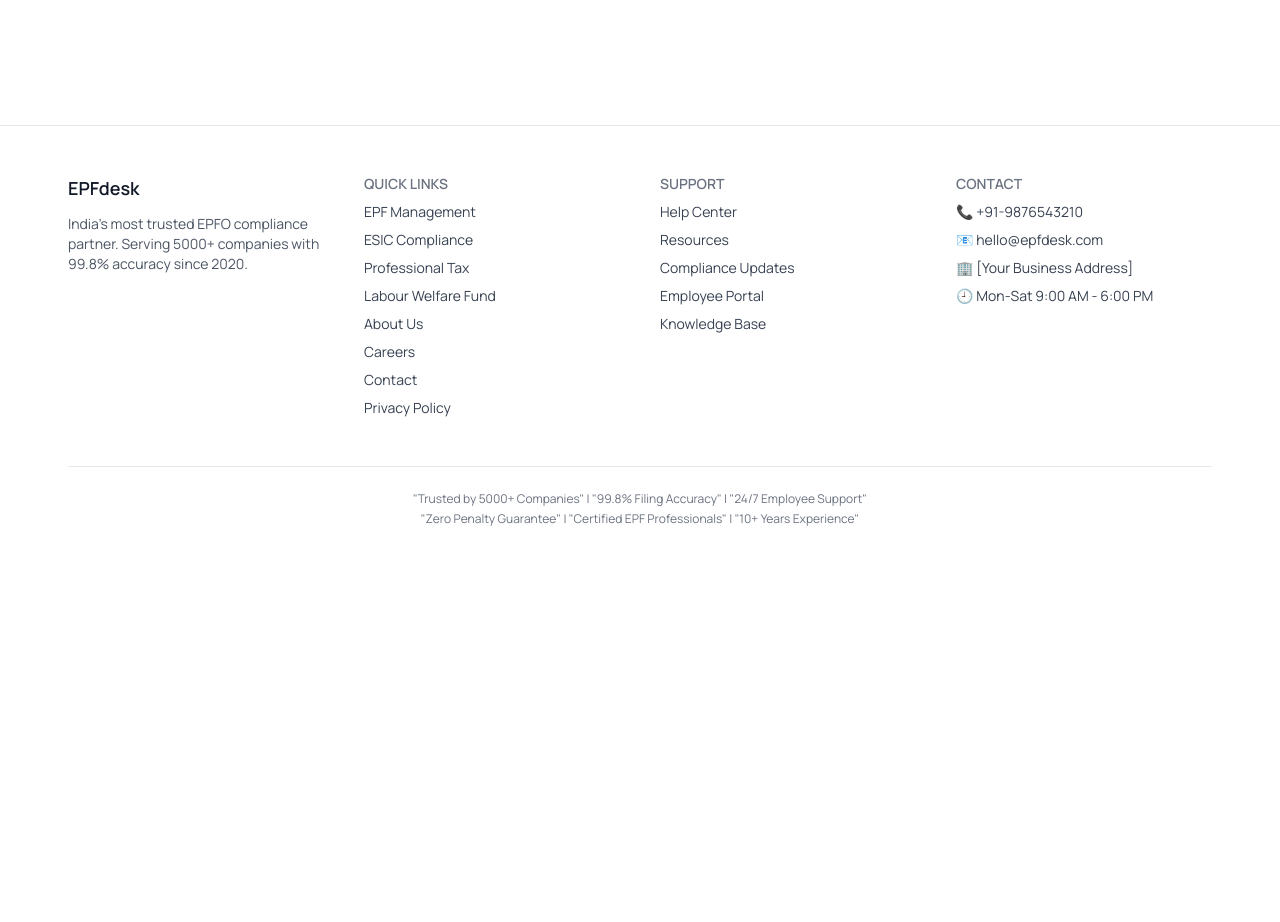
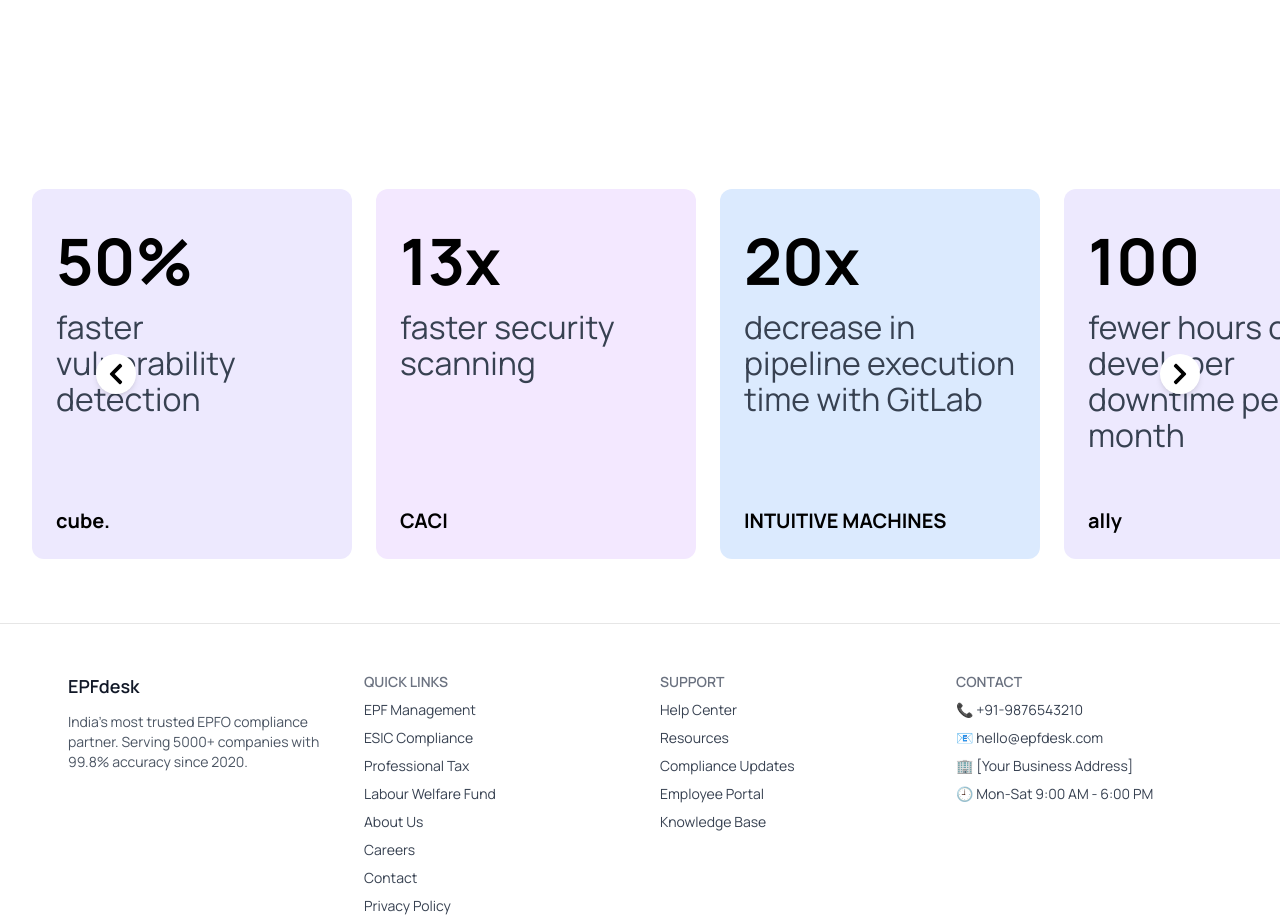
Before and after one commit to greatby/EPFdesk_V2, a React (Vite) app: page / in a window 1280 px wide. Shown: the part 5440-6362 px from the top of the page. Before the commit the page ends 6015 px from the top, so only its background shows below. Built offline with nearby package versions, Linux system fonts and the light colour scheme.

Commit message:
Added slider component and minor code changes

```diff
--- a/src/App.jsx
+++ b/src/App.jsx
@@ -38,7 +38,7 @@
               <ServiceCards />
             </FadeInWhenVisible>
             <StackedCards />
-            {/* <CustomerCarousel /> */}
+            <CustomerCarousel />
           </Layout>
         }
       />
--- a/src/components/customerCarousel.jsx
+++ b/src/components/customerCarousel.jsx
@@ -1,98 +1,93 @@
-import { ChevronLeftIcon, ChevronRightIcon } from "@heroicons/react/24/outline";
-import { useRef } from "react";
+import React, { useRef } from "react";
+import { FaChevronLeft, FaChevronRight } from "react-icons/fa";
 
-const carouselData = [
+const slides = [
   {
-    stat: "50%",
-    description: "faster vulnerability detection",
-    logo: "/images/customer_logos/cube-logo.png",
+    percent: "50%",
+    text: "faster vulnerability detection",
+    logo: "cube.",
     bg: "bg-violet-100",
   },
   {
-    stat: "13x",
-    description: "faster security scanning",
-    logo: "/images/customer_logos/caci-black-logo.svg",
+    percent: "13x",
+    text: "faster security scanning",
+    logo: "CACI",
     bg: "bg-purple-100",
   },
   {
-    stat: "20x",
-    description: "decrease in pipeline execution time with GitLab",
-    logo: "/images/customer_logos/intuitive-machines.png",
-    bg: "bg-violet-200",
+    percent: "20x",
+    text: "decrease in pipeline execution time with GitLab",
+    logo: "INTUITIVE MACHINES",
+    bg: "bg-blue-100",
   },
   {
-    stat: "100",
-    description: "fewer hours of developer downtime per month",
-    logo: "/images/customer_logos/ally-bank-black.svg",
-    bg: "bg-purple-200",
+    percent: "100",
+    text: "fewer hours of developer downtime per month",
+    logo: "ally",
+    bg: "bg-violet-100",
   },
   {
-    stat: "6x",
-    description: "faster time to market",
-    logo: "/images/customer_logos/deutsche-telekom-black.svg",
+    percent: "6x",
+    text: "faster time to market",
+    logo: "T-Mobile",
     bg: "bg-green-100",
   },
 ];
 
-export default function PerformanceCarousel() {
-  const carouselRef = useRef(null);
+const TestimonialSlider = () => {
+  const containerRef = useRef(null);
 
-  const scroll = (dir) => {
-    const scrollAmount = 360;
-    carouselRef.current?.scrollBy({
-      left: dir === "left" ? -scrollAmount : scrollAmount,
+  const scroll = (direction) => {
+    const container = containerRef.current;
+    const scrollAmount = container.offsetWidth / 1.2;
+    container.scrollBy({
+      left: direction === "left" ? -scrollAmount : scrollAmount,
       behavior: "smooth",
     });
   };
 
   return (
-    <section className="w-full py-16 bg-white relative">
-      <div className="max-w-7xl mx-auto px-4 text-center">
-        <h2 className="text-3xl sm:text-4xl font-bold mb-10">
+    <section className="w-full py-12">
+      {/* <h2 className="text-center text-2xl md:text-3xl font-bold mb-6">
         One platform for teams of every size
-        </h2>
-
+      </h2> */}
       <div className="relative">
-          {/* Carousel Track */}
+        {/* Scrollable Container */}
         <div
-            ref={carouselRef}
-            className="flex overflow-x-auto no-scrollbar space-x-6 scroll-smooth px-2 pb-4"
+          ref={containerRef}
+          className="flex overflow-x-auto gap-6 px-8 py-4 scroll-smooth no-scrollbar overflow-y-hidden"
         >
-            {carouselData.map((item, i) => (
+          {slides.map((slide, index) => (
             <div
-                key={i}
-                className={`min-w-[280px] min-h-[370px] sm:min-w-[300px] md:min-w-[340px] max-w-[340px] rounded-2xl p-6 flex flex-col justify-between shadow-md ${item.bg}`}
+              key={index}
+              className={`${slide.bg} min-w-[90%] md:min-w-[340px] lg:min-w-[320px] h-[280px] md:h-[300px] lg:h-[370px] rounded-xl p-6 flex flex-col justify-between transform transition-transform duration-300 hover:scale-[1.05] hover:shadow-md`}
             >
               <div>
-                  <h3 className="text-3xl font-bold">{item.stat}</h3>
-                  <p className="mt-2 text-base text-gray-700">{item.description}</p>
+                <div className="text-[4rem] font-bold">{slide.percent}</div>
+                <p className=" text-[2rem] font-normal leading-[1.125] text-gray-700">{slide.text}</p>
               </div>
-                <img
-                  src={item.logo}
-                  alt="logo"
-                  className="h-6 w-auto object-contain mt-6"
-                />
+              <div className="mt-6 font-bold text-xl">{slide.logo}</div>
             </div>
           ))}
         </div>
 
-          {/* Left Button */}
+        {/* Navigation Buttons */}
         <button
           onClick={() => scroll("left")}
-            className="absolute top-1/2 left-[-28px] transform -translate-y-1/2 bg-white border shadow-md rounded-full p-2"
+          className="absolute left-2 md:left-12 lg:left-24 top-1/2 -translate-y-1/2 bg-white shadow-md rounded-full p-2 z-10"
         >
-            <ChevronLeftIcon className="w-5 h-5 text-gray-700" />
+          <FaChevronLeft className="size-6" />
         </button>
 
-          {/* Right Button */}
         <button
           onClick={() => scroll("right")}
-            className="absolute top-1/2 right-[-28px] transform -translate-y-1/2 bg-white border shadow-md rounded-full p-2"
+          className="absolute right-2 md:right-12 lg:right-20 top-1/2 -translate-y-1/2 bg-white shadow-md rounded-full p-2 z-10"
         >
-            <ChevronRightIcon className="w-5 h-5 text-gray-700" />
+          <FaChevronRight className="size-6" />
         </button>
-        </div>
       </div>
     </section>
   );
-}
+};
+
+export default TestimonialSlider;
--- a/src/components/scrollCards.jsx
+++ b/src/components/scrollCards.jsx
@@ -155,7 +155,7 @@
                   </li>
                 </ul>
               </div>
-              <div className="right-side">
+              <div className="right-side hidden md:block">
                 <img
                   src="https://about.gitlab.com/images/homepage/card-flip-duo-chat.svg"
                   alt="dummy"
@@ -259,7 +259,7 @@
                   </svg>
                 </a>
               </div>
-              <div className="right-side" data-v-c1476a23="">
+              <div className="right-side hidden md:block" data-v-c1476a23="">
                 <img
                   src="https://about.gitlab.com/images/homepage/card-flip-security.svg"
                   loading="lazy"
@@ -315,7 +315,7 @@
                   </svg>
                 </a>
               </div>
-              <div className="right-side" data-v-c1476a23="">
+              <div className="right-side hidden md:block" data-v-c1476a23="">
                 <img
                   src="https://about.gitlab.com/images/homepage/card-flip-code-review.svg"
                   loading="lazy"
```
Lines whose indentation alone changed are shown as unchanged.
